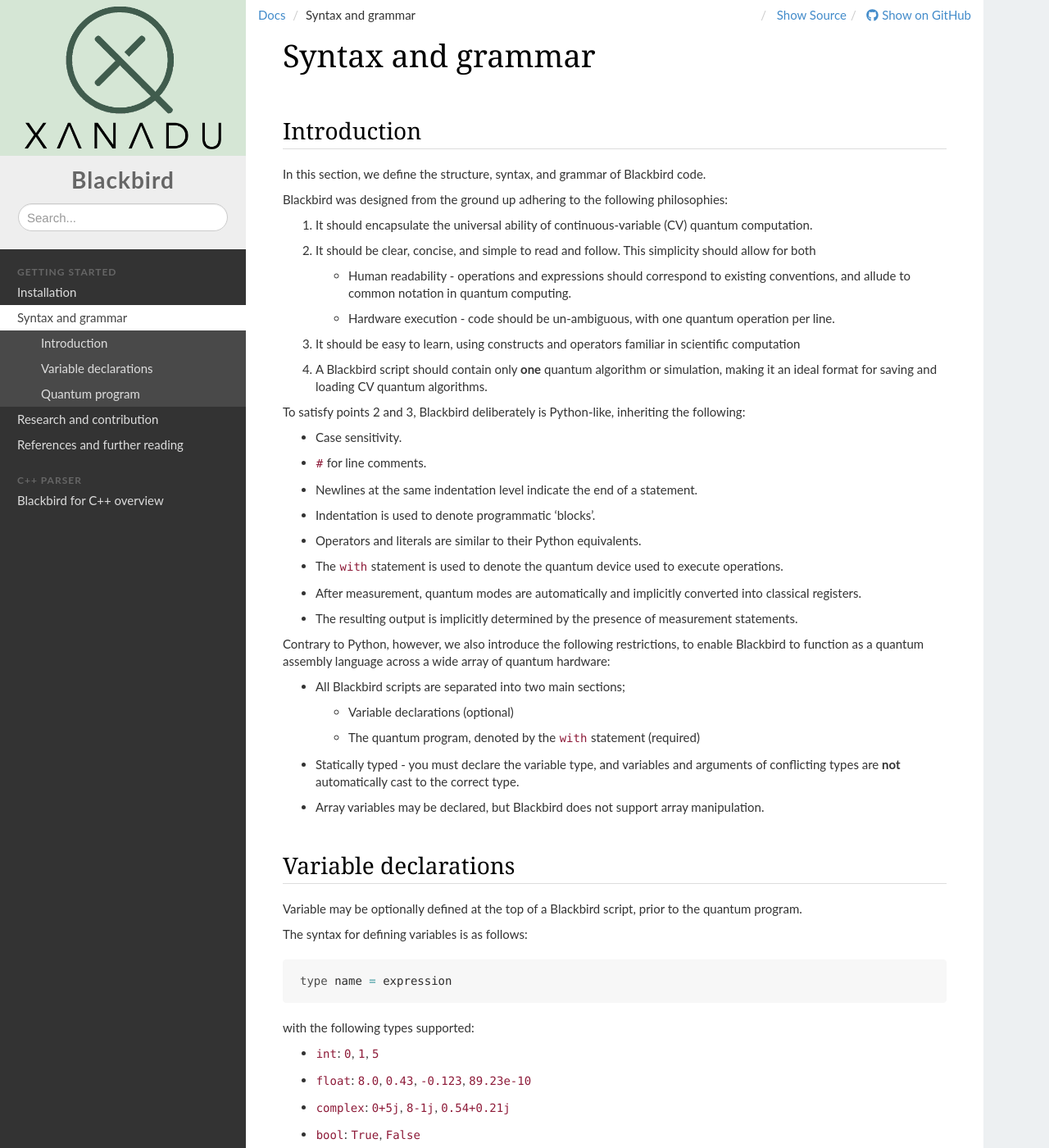
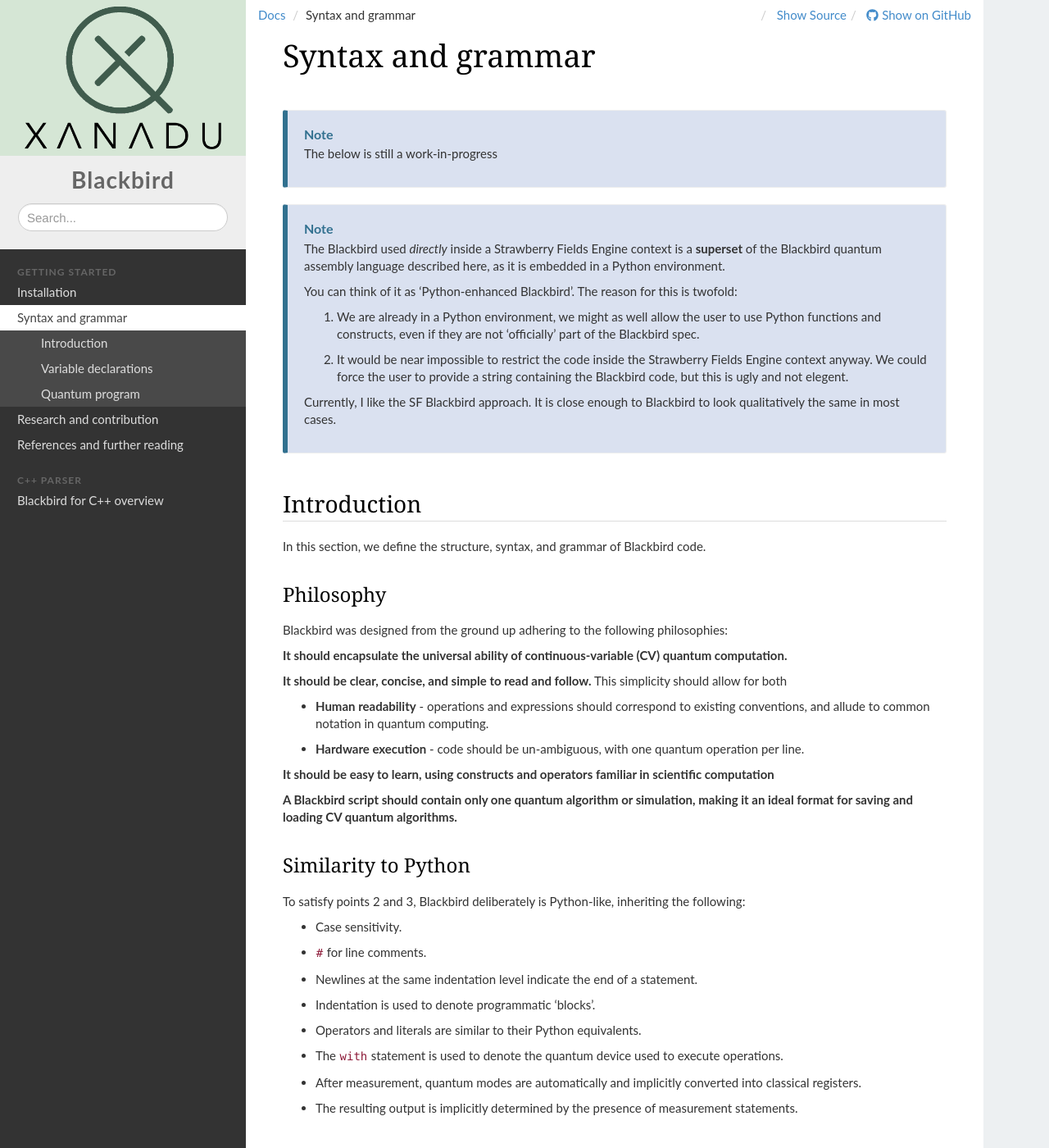
Before and after one commit to XanaduAI/blackbird, a Sphinx documentation site: the page built from doc/syntax.rst, in a window 1280 px wide and 1400 px high. Shown: the whole window at 82% size. Built offline with Sphinx 7.4.7, drawn with Linux system fonts in a browser that asks for light colours; nearby versions of some CDN libraries; the version number is read from the project's files by our own code.

```diff
--- a/doc/syntax.rst
+++ b/doc/syntax.rst
@@ -2,33 +2,59 @@
 
 Syntax and grammar
 ==================
+
+.. note:: The below is still a work-in-progress
+
+.. note::
+
+    The Blackbird used *directly* inside a Strawberry Fields Engine context
+    is a **superset** of the Blackbird quantum assembly language described here,
+    as it is embedded in a Python environment.
+
+    You can think of it as 'Python-enhanced Blackbird'. The reason for this is twofold:
+
+    1. We are already in a Python environment, we might as well allow the user
+       to use Python functions and constructs, even if they are not 'officially'
+       part of the Blackbird spec.
+
+    ..
+
+    2. It would be near impossible to restrict the code inside the
+       Strawberry Fields Engine context anyway. We could force the user to provide
+       a string containing the Blackbird code, but this is ugly and not elegent.
+
+    Currently, I like the SF Blackbird approach. It is close enough to
+    Blackbird to look qualitatively the same in most cases.
+
 
 Introduction
 ------------
 
 In this section, we define the structure, syntax, and grammar of Blackbird code.
 
+Philosophy
+~~~~~~~~~~
+
 Blackbird was designed from the ground up adhering to the following philosophies:
 
-1. It should encapsulate the universal ability of continuous-variable (CV) quantum computation.
+**It should encapsulate the universal ability of continuous-variable (CV) quantum computation.**
 
-..
+**It should be clear, concise, and simple to read and follow.** This simplicity should allow for both
 
-2. It should be clear, concise, and simple to read and follow. This simplicity should allow for both
+* **Human readability** - operations and expressions should correspond to
+  existing conventions, and allude to common notation in quantum computing.
 
-   * Human readability - operations and expressions should correspond to
-     existing conventions, and allude to common notation in quantum computing.
+* **Hardware execution** - code should be un-ambiguous, with one quantum operation per line.
 
-   * Hardware execution - code should be un-ambiguous, with one quantum operation per line.
 
-..
+**It should be easy to learn, using constructs and operators familiar in scientific computation**
 
-3. It should be easy to learn, using constructs and operators familiar in scientific computation
 
-..
+**A Blackbird script should contain only one quantum algorithm or simulation,
+making it an ideal format for saving and loading CV quantum algorithms.**
 
-4. A Blackbird script should contain only **one** quantum algorithm or simulation,
-   making it an ideal format for saving and loading CV quantum algorithms.
+Similarity to Python
+~~~~~~~~~~~~~~~~~~~~
 
 To satisfy points 2 and 3, Blackbird deliberately is Python-like, inheriting
 the following:
@@ -63,6 +89,9 @@ the following:
 ..
 
 * The resulting output is implicitly determined by the presence of measurement statements.
+
+Differences to Python
+~~~~~~~~~~~~~~~~~~~~~
 
 Contrary to Python, however, we also introduce the following restrictions,
 to enable Blackbird to function as a quantum assembly language across
```
Also changed, not shown: 13 other files.
